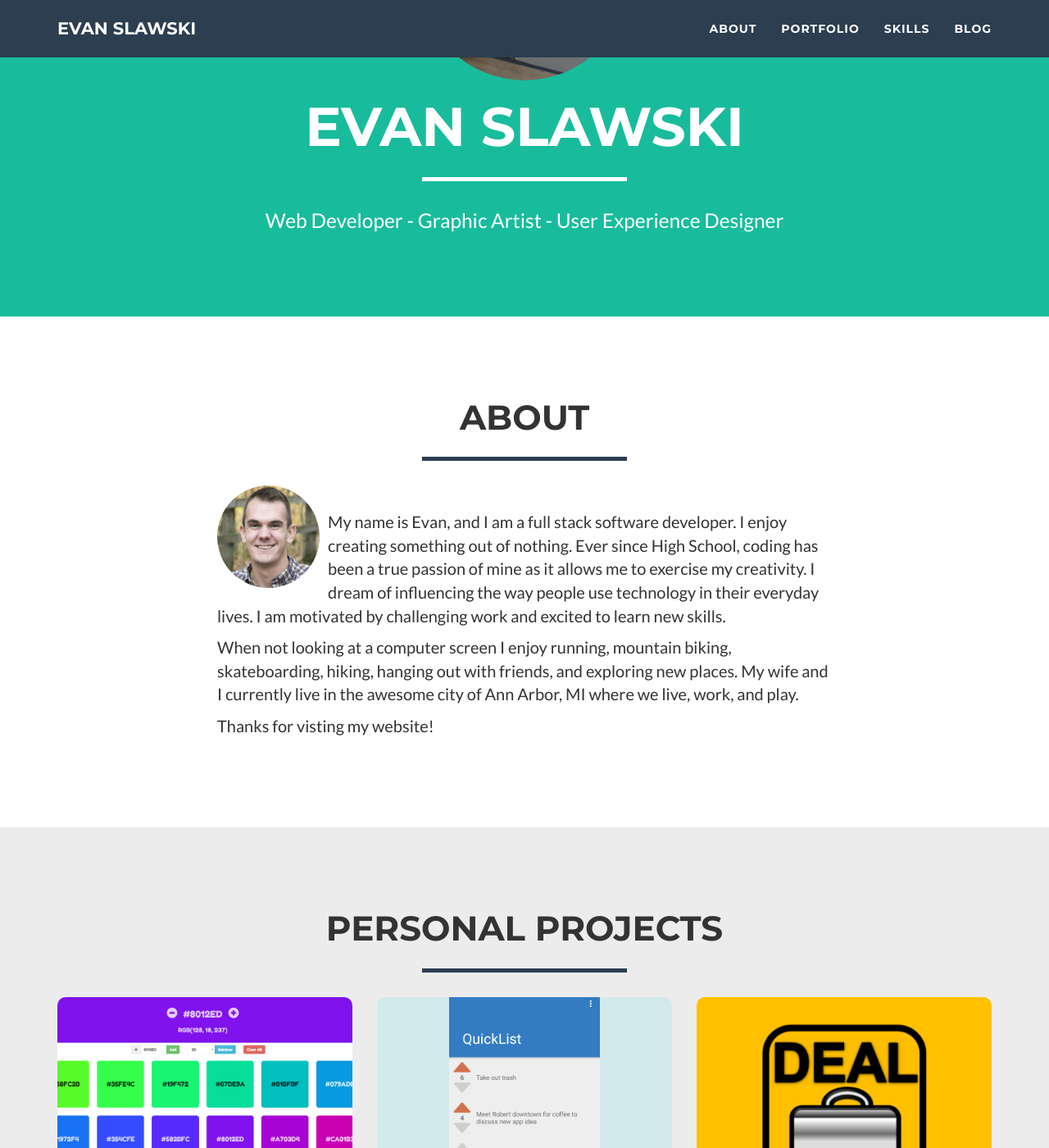
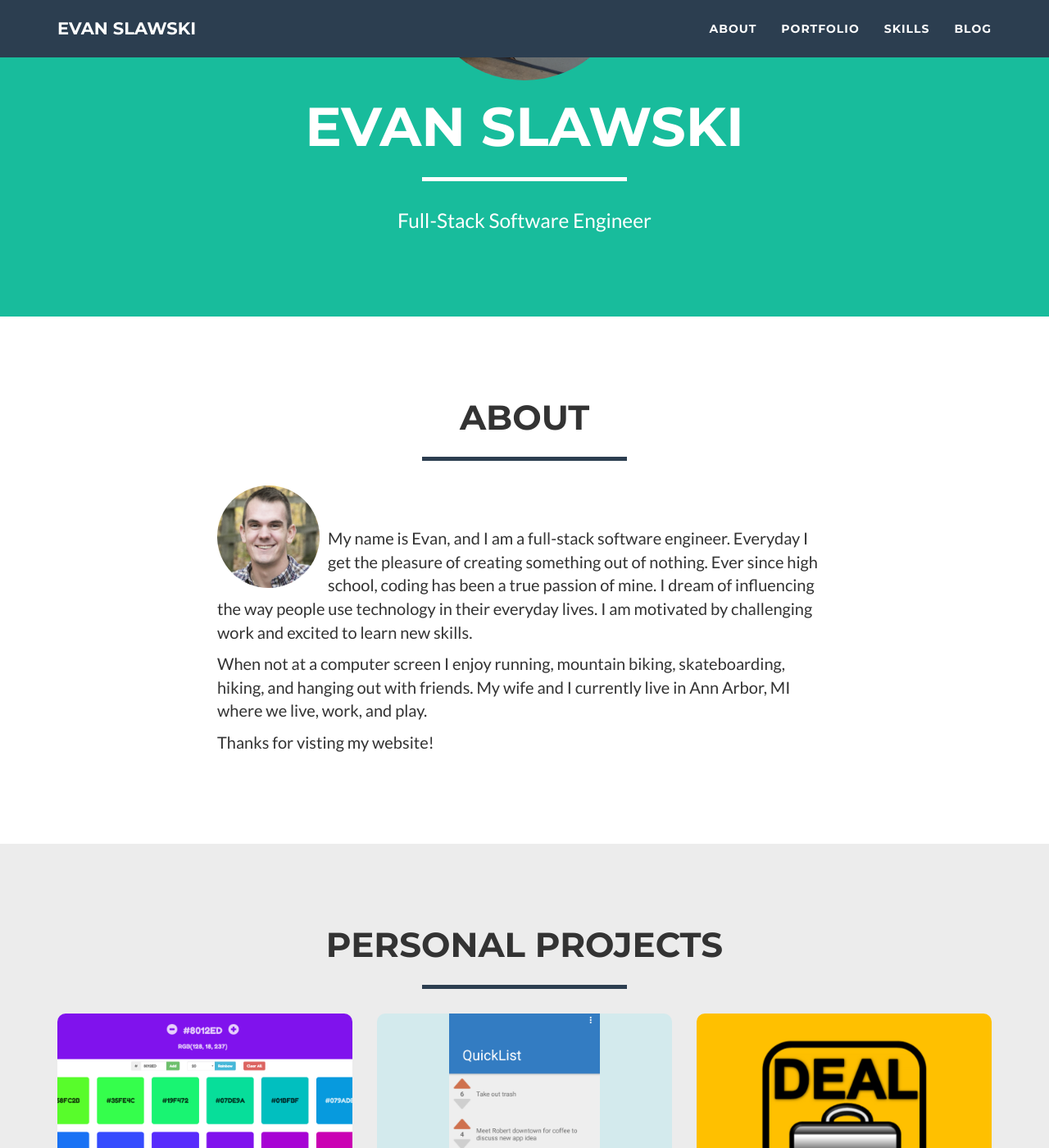
Before and after one commit to eslawski/portfolio, a Jekyll site: the page built from index.html, in a window 1280 px wide and 1400 px high, scrolled down 358 px. Shown: the whole window at 82% size. Built offline with Jekyll 4.4.1, drawn with Linux system fonts in a browser that asks for light colours; nearby versions of some CDN libraries; some of the changed text lies outside the part shown.

Commit message:
Content modifications

```diff
--- a/_config.yml
+++ b/_config.yml
@@ -41,7 +41,31 @@
     level: 5
   - name: Javascript
     level: 5
-  - name: Angular
+  - name: HTML/CSS
+    level: 4
+  - name: SQL
+    level: 4
+  - name: Sencha Ext JS
+    level: 4
+  - name: Agile Methodology
+    level: 4
+  - name: C#
+    level: 4
+  - name: C++
     level: 3
-  - name: Html/css
+  - name: Angular 2
     level: 3
+  - name: Android SDK
+    level: 3
+  - name: Bootstrap CSS
+    level: 3
+  - name: JQuery
+    level: 3
+  - name: AJAX
+    level: 3
+  - name: Jekyll
+    level: 2
+  - name: nodeJS
+    level: 2
+  - name: python
+    level: 2
--- a/_includes/about.html
+++ b/_includes/about.html
@@ -10,12 +10,12 @@
         <div class="row">
             <div class="col-lg-8 col-lg-offset-2">
                 <img src="assets/images/evan.png" class="profile-pic img-circle">
-                <p></p><br>
-                <p>My name is Evan, and I am a full stack software developer. I enjoy creating something out of nothing.
-                     Ever since High School, coding has been a true passion of mine as it allows me to exercise my creativity.
-                     I dream of influencing the way people use technology in their everyday lives. I am motivated by challenging work and excited to learn new skills.</p>
-                <p>When not looking at a computer screen I enjoy running, mountain biking, skateboarding, hiking, hanging out with friends, and exploring new places.
-                     My wife and I currently live in the awesome city of Ann Arbor, MI where we live, work, and play.</p>
+                <p></p><br><br>
+                <p>My name is Evan, and I am a full-stack software engineer. Everyday I get the pleasure of creating something out of nothing.
+                     Ever since high school, coding has been a true passion of mine. I dream of influencing the way people use technology in their
+                     everyday lives. I am motivated by challenging work and excited to learn new skills.</p>
+                <p>When not at a computer screen I enjoy running, mountain biking, skateboarding, hiking, and hanging out with friends.
+                     My wife and I currently live in Ann Arbor, MI where we live, work, and play.</p>
                 <p>Thanks for visting my website!</p>
             </div>
         </div>
--- a/_includes/header.html
+++ b/_includes/header.html
@@ -7,7 +7,7 @@
                 <div class="intro-text">
                     <h1 class="name">Evan Slawski</h1>
                     <hr class="star-light">
-                    <span class="skills">Web Developer - Graphic Artist - User Experience Designer</span>
+                    <span class="skills">Full-Stack Software Engineer</span>
                 </div>
             </div>
         </div>
--- a/_includes/skills.html
+++ b/_includes/skills.html
@@ -1,6 +1,6 @@
 <!-- Skills Section -->
 <section class="success" id="skills">
-    <div class="container">
+    <div class="container-fluid">
         <div class="row">
             <div class="col-lg-12 text-center">
                 <h2>Skills</h2>
@@ -12,16 +12,16 @@
                  two columns to display them nicley. -->
             {% assign skill_amount = site.skills | size %}
             {% assign half_skill_amount = skill_amount | divided_by: 2 %}
-            <div class="col-lg-4 col-lg-offset-2 col-md-5 col-md-offset-2 col-sm-6">
-                <table>
+            <div class="col-lg-5 col-lg-offset-1 col-md-7 col-sm-7">
+                <table class="centered-column-content">
                     <!-- Iterate over the first half the skills -->
                     {% for skill in site.skills limit: half_skill_amount %}
                         {% include skill.html skill=skill %}
                     {% endfor %}
                 </table>
             </div>
-            <div class="col-lg-4 col-md-5 col-sm-6">
-                <table>
+            <div class="col-lg-5 col-md-5 col-sm-5">
+                <table class="centered-column-content">
                     <!-- Iterate over the second half the skills -->
                     {% for skill in site.skills offset: half_skill_amount %}
                         {% include skill.html skill=skill %}
@@ -34,7 +34,7 @@
              when boostrap attempts to use one column for displaying two tables. -->
         <div class="row hidden-lg hidden-md hidden-sm">
             <div class="col-xs-12">
-                <table>
+                <table class="centered-column-content">
                     {% for skill in site.skills %}
                         {% include skill.html skill=skill %}
                     {% endfor %}
--- a/assets/stylesheets/freelancer.css
+++ b/assets/stylesheets/freelancer.css
@@ -560,7 +560,7 @@
 }
 .work-experience {
   margin: 0;
-  padding-top: 20px;
+  padding-top: 40px;
 }
 
 a:active,
@@ -577,3 +577,7 @@
   float: left;
   margin-right: 10px;
 }
+.centered-column-content {
+  margin-right: auto;
+  margin-left: auto;
+}
```
